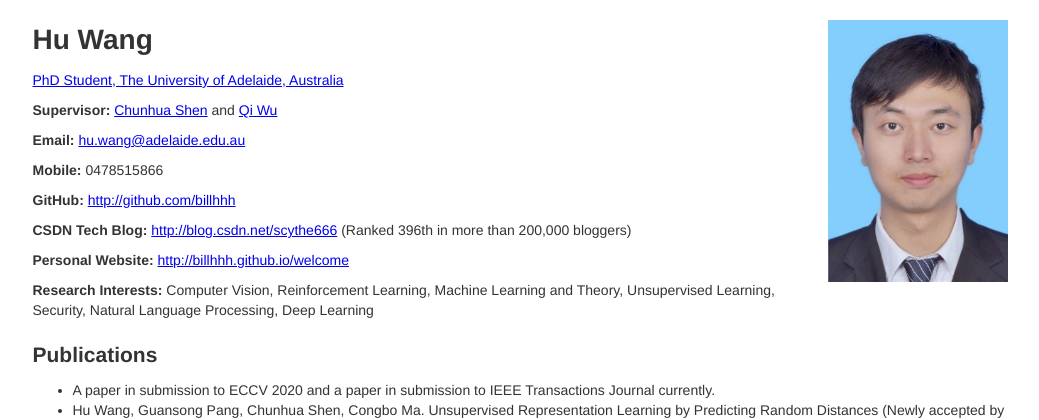
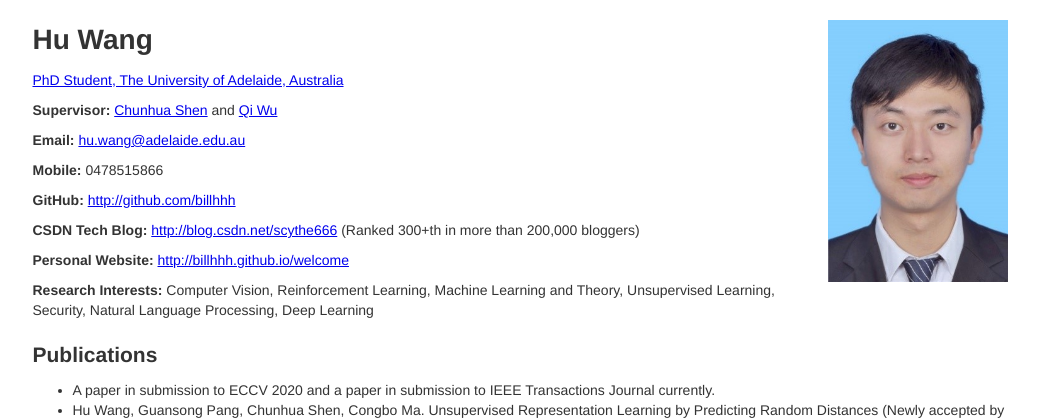
Before and after one commit to billhhh/whblog-omega, a Jekyll site: the page res/index.html, which Jekyll copies as it is, in a window 1280 px wide and 900 px high. Shown: the top 420 px of the window, without its empty margins (120-1159 px from the left). Built offline with Jekyll 4.4.1, drawn with Linux system fonts in a browser that asks for light colours.

Commit message:
Update index.html

```diff
--- a/res/index.html
+++ b/res/index.html
@@ -31,7 +31,7 @@
       </p>
 	  <p>
         <strong>CSDN Tech Blog:</strong>
-        <a href="http://blog.csdn.net/scythe666?viewmode=contents">http://blog.csdn.net/scythe666</a> (Ranked 396th in more than 200,000 bloggers)
+        <a href="http://blog.csdn.net/scythe666?viewmode=contents">http://blog.csdn.net/scythe666</a> (Ranked 300+th in more than 200,000 bloggers)
       </p>
 	  <p>
         <strong>Personal Website:</strong>
```
